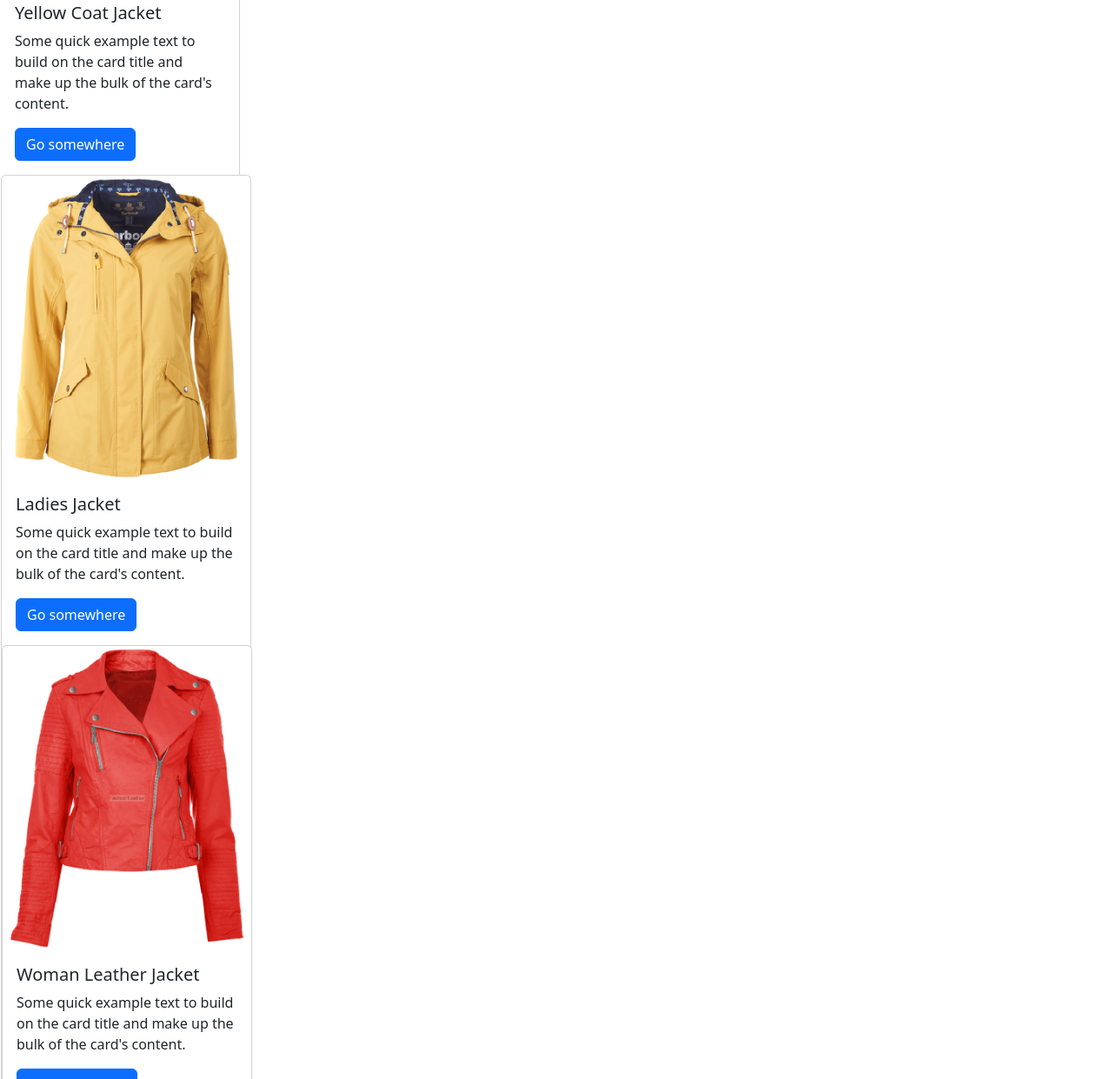
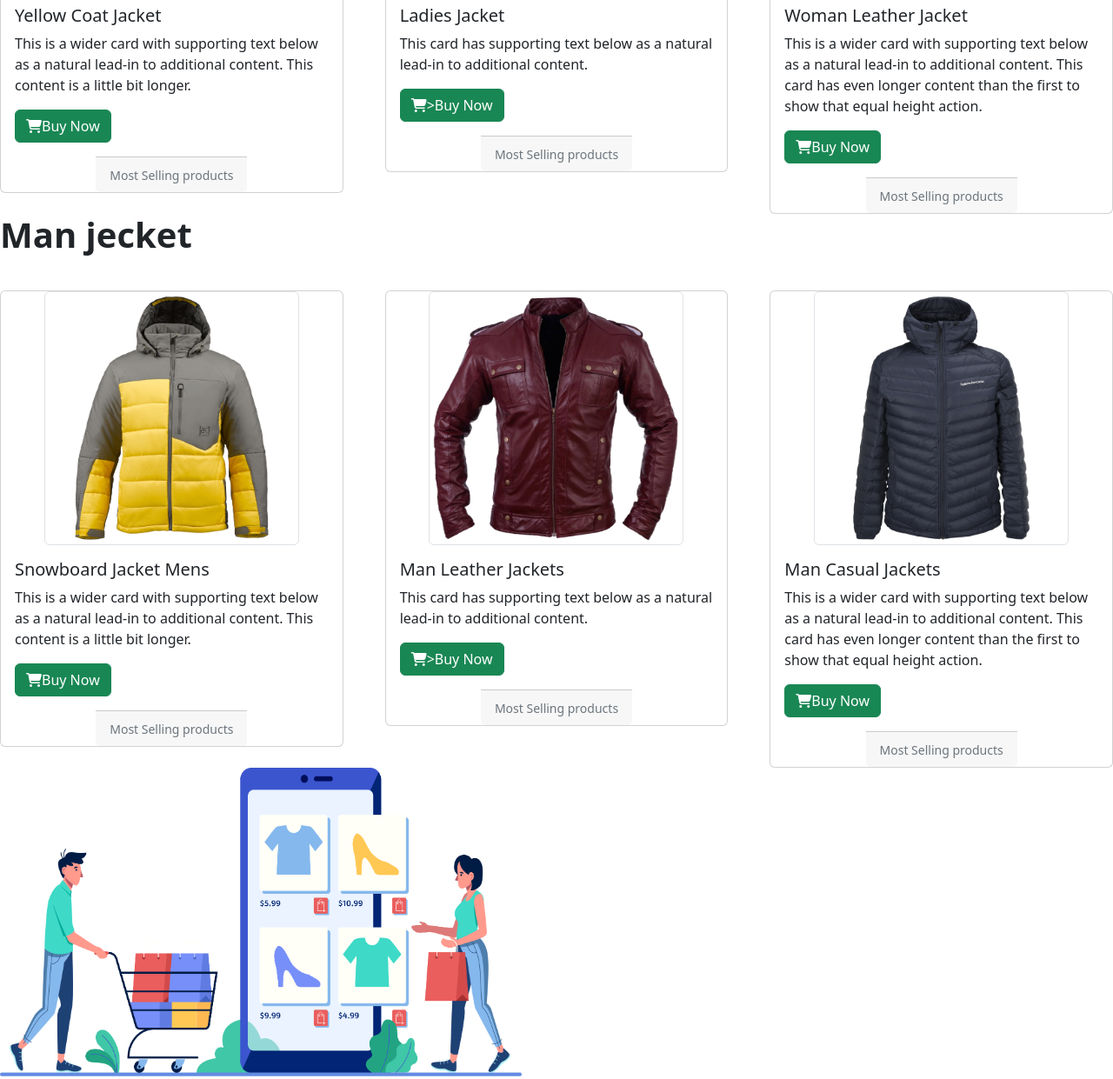
Before and after one commit to anurag14201/amar-shop, a plain HTML site: page index.html in a window 1280 px wide. Shown: the part 918-2159 px from the top of the page at 87% size. Drawn offline with Linux system fonts and the light colour scheme.

Commit message:
Mota moti

```diff
--- a/index.html
+++ b/index.html
@@ -7,6 +7,7 @@
     <meta name="viewport" content="width=device-width, initial-scale=1.0">
     <title>Amar Shop.com</title>
     <link rel="stylesheet" href="CSS/bootstrap.min.css">
+    <script src="https://kit.fontawesome.com/32601fc9b4.js" crossorigin="anonymous"></script>
 </head>
 
 <body>
@@ -41,53 +42,135 @@
     </header>
     <!-- body section  -->
     <div class="d-flex col">
-        <div class="d-flex align-items-center ">
-            <h1>Be the Penguins
+        <div class="d-flex align-items-center col-6 ">
+            <h1><span style="color: #FABE4C;">Be the Penguins</span>
                 of Winter</h1>
             <p>
                 We are provide good products.And free delivery for all over the world.Enjoy your Freedom.We are here
                 be
                 THE PERSON who you are.
             </p>
-            <button><a href="#">Buy Now</a></button>
+            <button class="btn btn-success">Buy Now <i class="fa-solid fa-cart-shopping"></i></button>
         </div>
-        <div class="">
+        <div class="col-6">
             <img src="images/model.png" alt="">
         </div>
     </div>
     <div>
-        <h1 class="fw-bold">Woman jecket</h1>
+        <h1 class="fw-bold" style="margin-bottom:40px ;">Woman jecket</h1>
     </div>
-    <div class="">
-        <div class="row align-items-center ">
-            <div class="card" style="width: 18rem;">
-                <img src="images/jacket-1.png" class="card-img-top" alt="...">
+    <div class="row row-cols-1 row-cols-md-3 g-5">
+        <div class="col-4">
+            <div class="card h-80 align-items-center">
+                <img src="images/jacket-1.png" class="card-img-top img-thumbnail rounded"
+                    style="width: 293px; height: 292px;" alt="...">
                 <div class="card-body">
                     <h5 class="card-title">Yellow Coat Jacket </h5>
-                    <p class="card-text">Some quick example text to build on the card title and make up the bulk of the
-                        card's content.</p>
-                    <a href="#" class="btn btn-primary">Go somewhere</a>
+                    <p class="card-text">This is a wider card with supporting text below as a natural lead-in to
+                        additional content. This content is a little bit longer.</p>
+                    <button class="btn btn-success"><i class="fa-solid fa-cart-shopping"></i>Buy
+                        Now</button>
                 </div>
-                <div class="card" style="width: 18rem;">
-                    <img src="images/jacket-2.png" class="card-img-top" alt="...">
+                <div class="card-footer">
+                    <small class="text-muted">Most Selling products</small>
+                </div>
+            </div>
+        </div>
+        <div class="col-4">
+            <div class="card h-80 align-items-center">
+                <img src="images/jacket-2.png" class="card-img-top img-thumbnail rounded"
+                    style="width: 293px; height: 292px;" alt="...">
                 <div class="card-body">
                     <h5 class="card-title">Ladies Jacket </h5>
-                        <p class="card-text">Some quick example text to build on the card title and make up the bulk of
-                            the
-                            card's content.</p>
-                        <a href="#" class="btn btn-primary">Go somewhere</a>
+                    <p class="card-text">This card has supporting text below as a natural lead-in to additional content.
+                    </p>
+                    <button class="btn btn-success"><i class="fa-solid fa-cart-shopping"></i>>Buy
+                        Now</button>
                 </div>
-                    <div class="card" style="width: 18rem;">
-                        <img src="images/jacket-3.png" class="card-img-top" alt="...">
+                <div class="card-footer">
+                    <small class="text-muted">Most Selling products</small>
+                </div>
+            </div>
+        </div>
+        <div class="col-4">
+            <div class="card h-80 align-items-center">
+                <img src="images/jacket-3.png" class="card-img-top img-thumbnail rounded"
+                    style="width: 293px; height: 292px;" alt="...">
                 <div class="card-body">
                     <h5 class="card-title">Woman Leather Jacket </h5>
-                            <p class="card-text">Some quick example text to build on the card title and make up the bulk
-                                of the
-                                card's content.</p>
-                            <a href="#" class="btn btn-primary">Go somewhere</a>
+                    <p class="card-text">This is a wider card with supporting text below as a natural lead-in to
+                        additional content. This card has even longer content than the first to show that equal height
+                        action.</p>
+                    <button class="btn btn-success"><i class="fa-solid fa-cart-shopping"></i>Buy
+                        Now</button>
+                </div>
+                <div class="card-footer">
+                    <small class="text-muted">Most Selling products</small>
                 </div>
             </div>
+        </div>
+    </div>
+    <div>
+        <h1 class="fw-bold " style="margin-bottom: 40px;">Man jecket</h1>
+    </div>
+    <div class="row row-cols-1 row-cols-md-3 g-5">
+        <div class="col-4">
+            <div class="card h-80 align-items-center">
+                <img src="images/jacket-4.png" class="card-img-top img-thumbnail rounded"
+                    style="width: 293px; height: 292px;" alt="...">
+                <div class="card-body">
+                    <h5 class="card-title">Snowboard Jacket Mens</h5>
+                    <p class="card-text">This is a wider card with supporting text below as a natural lead-in to
+                        additional content. This content is a little bit longer.</p>
+                    <button class="btn btn-success"><i class="fa-solid fa-cart-shopping"></i>Buy
+                        Now</button>
+                </div>
+                <div class="card-footer">
+                    <small class="text-muted">Most Selling products</small>
+                </div>
+            </div>
+        </div>
+        <div class="col-4">
+            <div class="card h-80 align-items-center">
+                <img src="images/jacket-5.png" class="card-img-top img-thumbnail rounded"
+                    style="width: 293px; height: 292px;" alt="...">
+                <div class="card-body">
+                    <h5 class="card-title">Man Leather Jackets</h5>
+                    <p class="card-text">This card has supporting text below as a natural lead-in to additional content.
+                    </p>
+                    <button class="btn btn-success"><i class="fa-solid fa-cart-shopping"></i>>Buy
+                        Now</button>
+                </div>
+                <div class="card-footer">
+                    <small class="text-muted">Most Selling products</small>
+                </div>
+            </div>
+        </div>
+        <div class="col-4">
+            <div class="card h-80 align-items-center">
+                <img src="images/jacket-6.png" class="card-img-top img-thumbnail rounded"
+                    style="width: 293px; height: 292px;" alt="...">
+                <div class="card-body">
+                    <h5 class="card-title">Man Casual Jackets</h5>
+                    <p class="card-text">This is a wider card with supporting text below as a natural lead-in to
+                        additional content. This card has even longer content than the first to show that equal height
+                        action.</p>
+                    <button class="btn btn-success"><i class="fa-solid fa-cart-shopping"></i>Buy
+                        Now</button>
+                </div>
+                <div class="card-footer">
+                    <small class="text-muted">Most Selling products</small>
+                </div>
+            </div>
+        </div>
+    </div>
+    </div>
+    <div class="d-flex">
+        <div>
 
+        </div>
+        <div>
+            <img src="images/shopping.png" style="width: 600px; height: 355px;" alt="">
         </div>
     </div>
     <footer>
```
Also changed, not shown: font.html (deleted, +0 -66 lines), shop/rsz_shop-2.png (deleted), shop/shop-1.png (deleted), 2 other files. Lines whose indentation alone changed are shown as unchanged.
